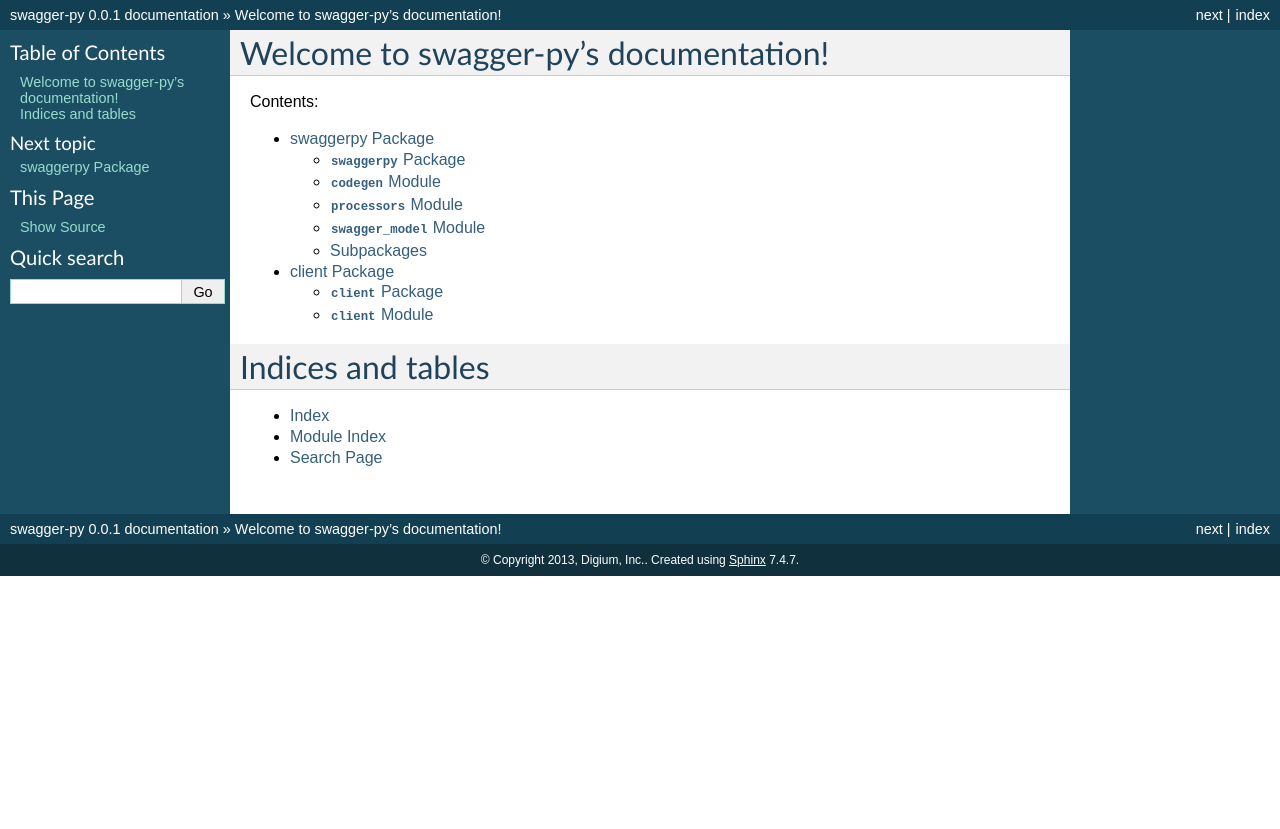
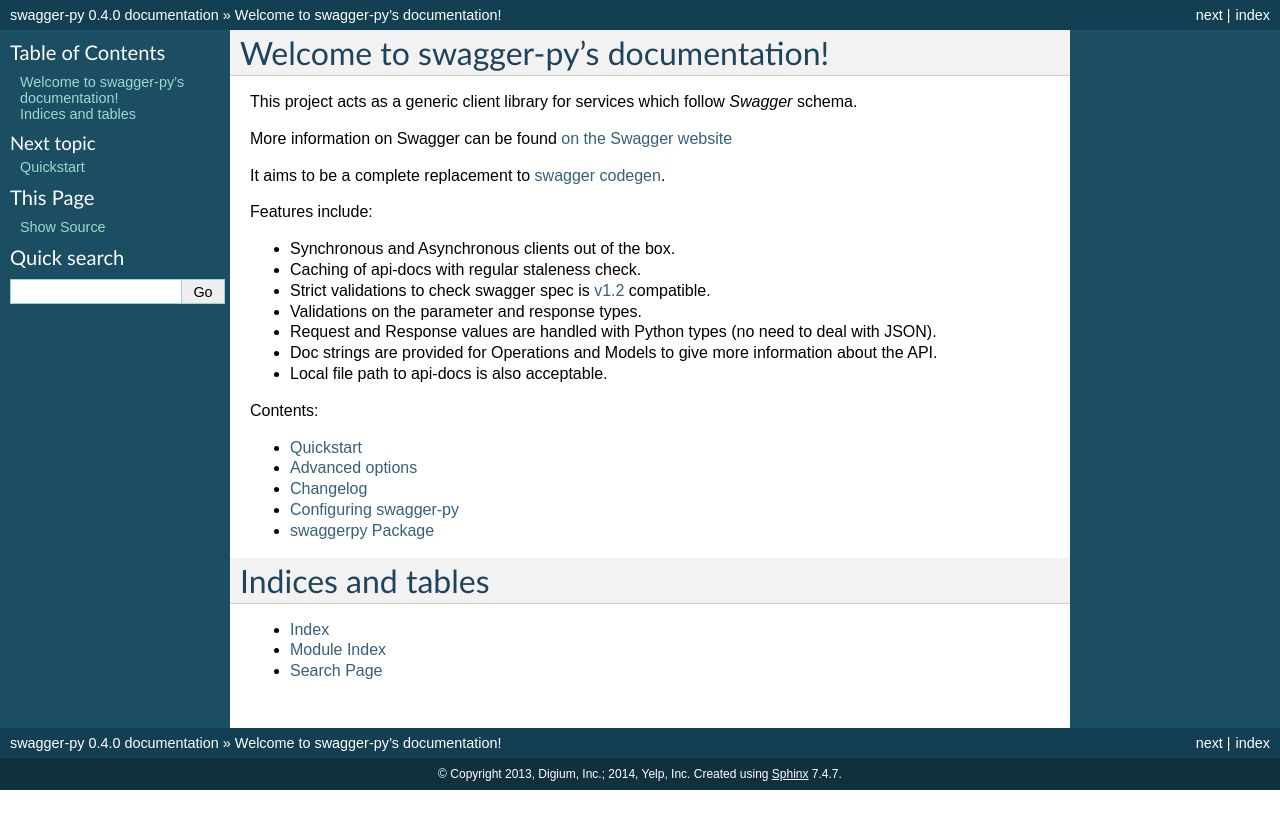
Before and after one commit to Yelp/bravado, a Sphinx documentation site: the page built from docs/source/index.rst, in a window 1280 px wide. Shown: the top 829 px of the page. Built offline with Sphinx 7.4.7, drawn with Linux system fonts in a browser that asks for light colours.

```diff
--- a/docs/source/conf.py
+++ b/docs/source/conf.py
@@ -41,16 +41,16 @@ master_doc = 'index'
 
 # General information about the project.
 project = u'swagger-py'
-copyright = u'2013, Digium, Inc.'
+copyright = u'2013, Digium, Inc.; 2014, Yelp, Inc'
 
 # The version info for the project you're documenting, acts as replacement for
 # |version| and |release|, also used in various other places throughout the
 # built documents.
 #
 # The short X.Y version.
-version = '0.0.1'
+version = '0.4.0'
 # The full version, including alpha/beta/rc tags.
-release = '0.0.1'
+release = '0.4.0'
 
 # The language for content autogenerated by Sphinx. Refer to documentation
 # for a list of supported languages.
--- a/docs/source/index.rst
+++ b/docs/source/index.rst
@@ -6,13 +6,38 @@
 Welcome to swagger-py's documentation!
 ======================================
 
+This project acts as a generic client library for services which follow *Swagger* schema.
+
+More information on Swagger can be found `on the Swagger website
+<https://developers.helloreverb.com/swagger/>`_
+
+It aims to be a complete replacement to `swagger codegen <https://github.com/wordnik/swagger-codegen>`__.
+
+Features include:
+
+* Synchronous and Asynchronous clients out of the box.
+
+* Caching of api-docs with regular staleness check.
+
+* Strict validations to check swagger spec is `v1.2 <https://github.com/wordnik/swagger-spec/blob/master/versions/1.2.md/>`_ compatible.
+
+* Validations on the parameter and response types.
+
+* Request and Response values are handled with Python types (no need to deal with JSON).
+
+* Doc strings are provided for Operations and Models to give more information about the API.
+
+* Local file path to api-docs is also acceptable.
+
 Contents:
 
 .. toctree::
-   :maxdepth: 2
+   :maxdepth: 1
 
+   quickstart
+   changelog
+   configuration
    swaggerpy
-   swaggerpy.client
 
 Indices and tables
 ==================
--- a/swaggerpy/__init__.py
+++ b/swaggerpy/__init__.py
@@ -5,7 +5,7 @@
 """Swagger processing libraries.
 
 More information on Swagger can be found `on the Swagger website
-<https://developers.helloreverb.com/swagger/>`
+<https://developers.helloreverb.com/swagger/>`_
 """
 
 __all__ = [u"client", u"processors", u"swagger_model"]
```
Also changed, not shown: README.rst (+15 -29 lines), docs/source/changelog.rst (added, +15 -0 lines), docs/source/configuration.rst (added, +12 -0 lines), docs/source/quickstart.rst (added, +160 -0 lines), docs/source/swaggerpy.client.rst (deleted, +0 -18 lines), docs/source/swaggerpy.rst (+40 -7 lines), 5 other files.
